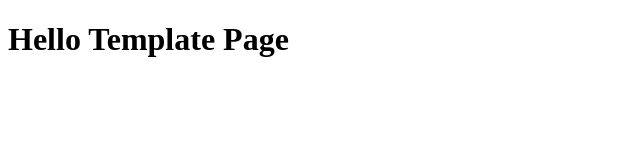
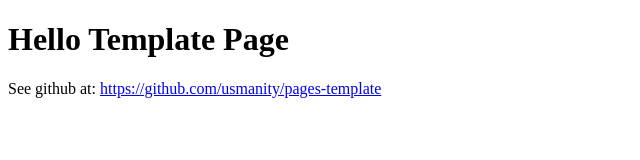
Before and after one commit to usmanity/pages-template, a website: page index.html in a window 1280 px wide. Shown: the whole page, without its empty margins (0-640 px from the left). Drawn offline with Linux system fonts and the light colour scheme.

Commit message:
add link to github from homepage

```diff
--- a/index.html
+++ b/index.html
@@ -6,5 +6,8 @@
 </head>
 <body>
     <h1>Hello Template Page</h1>
+    <p>
+	See github at: <a href="https://github.com/usmanity/pages-template">https://github.com/usmanity/pages-template</a>
+    </p>
 </body>
 </html>
```
